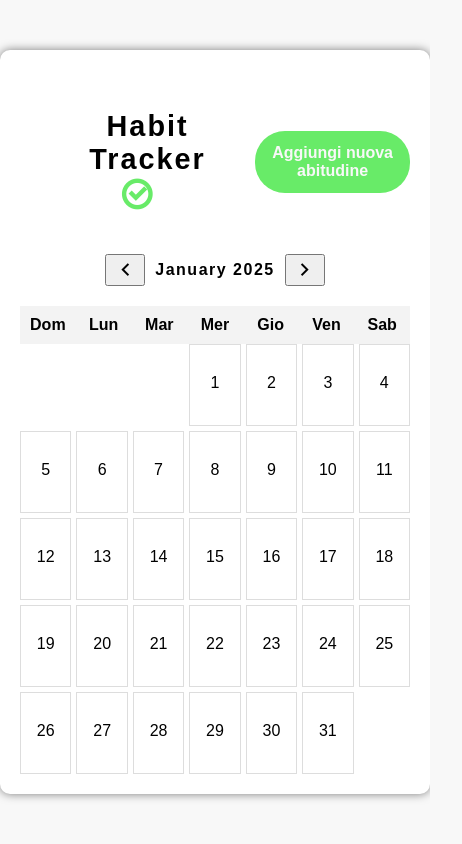
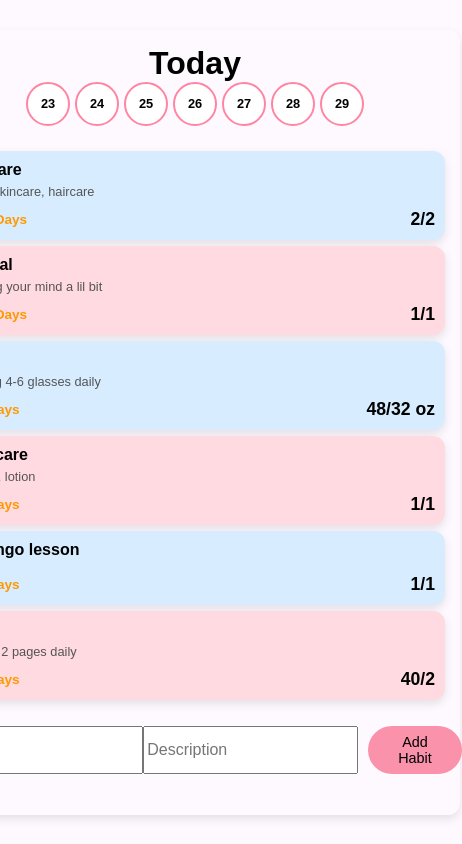
Before and after one commit to Gixyie/habitsapp, a React (Vite) app: page / in a window 390 px wide. Shown: the whole page, 462 px wide, since content can reach past the window. Built offline with nearby package versions, Linux system fonts and the light colour scheme.

Commit message:
ugrade-habitsapp

```diff
--- a/src/components/app/Calendar.css
+++ b/src/components/app/Calendar.css
@@ -58,3 +58,77 @@
 .empty-day {
   visibility: hidden;
 }
+/* 🟢 RESPONSIVE DESIGN */
+@media (max-width: 768px) {
+  .calendar {
+    max-width: 100%;
+    padding: 10px;
+  }
+
+  .weekdays {
+    font-size: 12px;
+    padding: 8px 0;
+  }
+
+  .days-grid {
+    grid-template-columns: repeat(7, minmax(30px, 1fr));
+    gap: 3px;
+  }
+
+  .calendar-day {
+    min-height: 50px;
+    font-size: 12px;
+    padding: 8px;
+  }
+
+  .habit-badge {
+    font-size: 0.7rem;
+    padding: 2px 5px;
+  }
+}
+
+@media (max-width: 480px) {
+  .weekdays {
+    font-size: 10px;
+    padding: 8px 0;
+  }
+
+  .days-grid {
+    grid-template-columns: repeat(7, minmax(35px, 1fr));
+   gap: 5px;
+  }
+
+  .calendar-day {
+    min-height: 55px;
+    font-size: 12px;
+    padding: 8px;
+  }
+
+  .habit-badge {
+    font-size: 0.7rem;
+    padding: 2px 5px;
+  }
+}
+@media (max-width: 480px) {
+  .weekdays {
+    font-size: 10px;
+    padding: 6px 0;
+  }
+
+  .days-grid {
+    grid-template-columns: repeat(7, minmax(30px, 1fr));
+    gap: 3px;
+  }
+
+  .calendar-day {
+    min-height: 50px;
+    font-size: 10px;
+    padding: 6px;
+    border-radius: 4px;
+  }
+
+  .habit-badge {
+    font-size: 0.65rem;
+    padding: 2px 4px;
+  }
+}
--- a/src/components/app/Calendar.jsx
+++ b/src/components/app/Calendar.jsx
@@ -1,23 +1,16 @@
-import React, { useState } from "react";
+import React from "react";
 import "./Calendar.css";
-import { useNavigate } from "react-router-dom";
 
-const Calendar = ({ month, year, activities, assignHabitToDay, habits, openDayFocus }) => {
-  const [selectedHabit, setSelectedHabit] = useState(null);  // Aggiungi stato per l'abitudine selezionata
-  const navigate = useNavigate();
+const Calendar = ({ month, year, activities, assignHabitToDay, openDayFocus, selectedHabit }) => {
   const daysInMonth = new Date(year, month + 1, 0).getDate();
   const firstDayOfWeek = new Date(year, month, 1).getDay();
 
   const handleDayClick = (day) => {
     if (selectedHabit) {
-      assignHabitToDay(day, selectedHabit); // Passa l'abitudine selezionata al giorno
+      assignHabitToDay(day);
     } else {
-      navigate(`/day/${day}`); // Se non c'è un'abitudine selezionata, apri il focus del giorno
+      openDayFocus(day);
     }
-  };
-
-  const handleHabitSelect = (habit) => {
-    setSelectedHabit(habit); // Imposta l'abitudine selezionata
   };
 
   return (
@@ -28,21 +21,11 @@ const Calendar = ({ month, year, activities, assignHabitToDay, habits, openDayFo
         ))}
       </div>
 
-      <div className="habits-selector">
-        {habits.map((habit, index) => (
-          <div key={index} className="habit-badge" onClick={() => handleHabitSelect(habit)} style={{ backgroundColor: habit.color }}>
-            {habit.name}
-          </div>
-        ))}
-      </div>
-
       <div className="days-grid">
-        {/* Aggiunge spazi vuoti prima del primo giorno del mese */}
         {Array.from({ length: firstDayOfWeek }, (_, i) => (
           <div key={`empty-${i}`} className="empty-day"></div>
         ))}
 
-        {/* Giorni del mese */}
         {Array.from({ length: daysInMonth }, (_, dayIndex) => {
           const day = dayIndex + 1;
           return (
--- a/src/components/app/HabitsApp.css
+++ b/src/components/app/HabitsApp.css
@@ -1,132 +1,313 @@
+/* Stili generali */
 body {
-  font-family: "Raleway", sans-serif;
-  background-color: #f8f8f8;
+  font-family: 'Arial', sans-serif;
+  background-color: #fef9ff;
+  margin: 0;
+  padding: 0;
   display: flex;
   justify-content: center;
   align-items: center;
-  height: 100vh;
-  margin: 0;
+  min-height: 100vh;
 }
 
+/* Contenitore principale */
 .container {
+  width: 90%;
+  max-width: 500px;
+  margin: auto;
+  text-align: center;
+  padding: 20px;
+  border-radius: 12px;
+  box-shadow: 0 4px 10px rgba(0, 0, 0, 0.1);
+}
+
+/* Navigazione del mese */
+.month-nav {
+  display: flex;
+  justify-content: space-between;
+  align-items: center;
+  margin: 20px 0;
+  font-size: 1.2rem;
+  font-weight: bold;
+}
+
+.month-nav button {
+  background: none;
+  border: none;
+  font-size: 1.5rem;
+  cursor: pointer;
+}
+
+/* Calendario */
+.calendar {
+  display: flex;
+  flex-wrap: wrap;
+  gap: 8px;
+  justify-content: center;
+  margin-bottom: 15px;
+}
+
+.calendar-day {
+  width: 42px;
+  height: 42px;
+  border-radius: 50%;
   background: white;
-  padding: 20px;
-  border-radius: 10px;
-  box-shadow: 0 0 10px rgba(0, 0, 0, 0.5);
-  width: 100%;
-  max-width: 1000px;
+  display: flex;
+  align-items: center;
+  justify-content: center;
+  font-size: 1rem;
+  font-weight: bold;
+  cursor: pointer;
+  transition: 0.3s ease;
+  border: 2px solid #ff85a2;
+}
 
+.calendar-day.selected {
+  background: #ff85a2;
+  color: white;
 }
-.header {
+
+.calendar-day.completed {
+  border: 2px solid #ffcd85;
+  background: #fff4e6;
+}
+
+/* Schede delle abitudini */
+.habit-card {
   display: flex;
-  justify-content: center;
+  flex-direction: column;
+  background: white;
+  border-radius: 12px;
+  padding: 15px;
+  margin: 10px 0;
+  box-shadow: 0 4px 10px rgba(0, 0, 0, 0.1);
+  text-align: left;
+  position: relative;
+  overflow: hidden;
+  transition: transform 0.3s ease;
+}
+
+.habit-card:hover {
+  transform: scale(1.03);
+}
+
+.habit-card:nth-child(odd) {
+  background: #d7edff;
+}
+
+.habit-card:nth-child(even) {
+  background: #ffdae0;
+}
+
+.habit-title {
+  font-size: 1.2rem;
+  font-weight: bold;
+  display: flex;
   align-items: center;
-text-align: center;
 }
-.header button {
-  padding: 13px 15px;
-  border-radius: 30px;
+
+.habit-description {
+  font-size: 0.9rem;
+  color: #555;
+  margin-top: 5px;
+}
+
+/* Badge progresso */
+.habit-progress {
+  display: flex;
+  justify-content: space-between;
+  align-items: center;
+  font-weight: bold;
+  margin-top: 10px;
+}
+
+.streak {
+  color: #ff9900;
+  display: flex;
+  align-items: center;
+}
+
+.habit-count {
+  font-size: 1.1rem;
+}
+
+/* 📱 Responsive Design */
+@media (max-width: 768px) {
+  .container {
+    width: 95%;
+  }
+
+  .calendar {
+    gap: 5px;
+  }
+
+  .calendar-day {
+    width: 38px;
+    height: 38px;
+    font-size: 0.9rem;
+  }
+
+  .habit-card {
+    padding: 12px;
+    margin: 8px 0;
+  }
+
+  .habit-title {
+    font-size: 1.1rem;
+  }
+
+  .habit-description {
+    font-size: 0.85rem;
+  }
+
+  .habit-progress {
+    font-size: 0.9rem;
+  }
+}
+
+@media (max-width: 480px) {
+  .calendar-day {
+    width: 34px;
+    height: 34px;
+    font-size: 0.8rem;
+  }
+
+  .habit-card {
+    padding: 10px;
+    margin: 6px 0;
+  }
+
+  .habit-title {
+    font-size: 1rem;
+  }
+
+  .habit-description {
+    font-size: 0.8rem;
+  }
+
+  .habit-progress {
+    font-size: 0.85rem;
+  }
+}
+/* Navigazione mese */
+.month-nav {
+  display: flex;
+  justify-content: space-between;
+  align-items: center;
+  font-size: 1.2rem;
+  margin-bottom: 10px;
+}
+
+.month-nav button {
+  background: #ff6b6b;
+  color: white;
   border: none;
+  padding: 10px;
+  border-radius: 50%;
   cursor: pointer;
   font-size: 1rem;
-  font-weight: 600;
-  background-color: rgb(104, 235, 104);
-  color: #f8f8f8;
-}
-h1 {
-  font-size: 1.8rem;
-  letter-spacing: 2px;
-  margin-right: 0px;
-  margin-bottom: 20px;
-  margin-top: 20px;
-  margin-left: 20px;
-  padding: 20px;
-  justify-content: center;
-  align-items: center;
-  text-align: center;
-}
-.ri-checkbox-circle-line{
-  font-size: 2.2rem;
-  font-weight: 600;
-color: rgb(104, 235, 104);
-margin-right: 20px;
 }
 
-.ri-arrow-left-s-line,.ri-arrow-right-s-line{
-font-size: 1.5rem;
-border: none;
-background-color: transparent;
-cursor: pointer;
+.month-nav button:hover {
+  background: #ff4d4d;
 }
 
-.add-habit-container {
+/* Calendario stile */
+.calendar {
   display: flex;
-
-}
-.add-habit-container input{
-  padding: 5px;
-  font-size: 1rem;
-  border-radius: 6px;
-  border: 1px solid;
-  margin-left: 4px;
-  margin-bottom: 8px;
-}
-.month-nav {
-  display: flex;
-  justify-content: center;
-  align-items: center;
-  gap: 10px;
-  margin-bottom: 20px;
-  font-size: 1 rem;
-  letter-spacing: 1.5px;
-  font-weight: 600;
+  justify-content: space-between;
+  overflow-x: auto;
+  padding-bottom: 10px;
 }
 
-.habit-list {
+.calendar-day {
+  width: 40px;
+  height: 40px;
+  border-radius: 50%;
+  display: flex;
+  align-items: center;
+  justify-content: center;
+  font-weight: bold;
+  cursor: pointer;
+}
+
+.calendar-day.selected {
+  background: #ff6b6b;
+  color: white;
+}
+/* Form per aggiungere una nuova abitudine */
+.habit-form {
   display: flex;
   flex-direction: column;
   gap: 10px;
+  margin-top: 20px;
+  background: #fff;
+  padding: 15px;
+  border-radius: 10px;
+  box-shadow: 0 2px 5px rgba(0, 0, 0, 0.1);
 }
 
-.habit-item {
-  display: flex;
-  align-items: center;
+.habit-input {
   padding: 10px;
-  border: 2px solid transparent;
-  border-radius: 5px;
-  cursor: pointer;
-}
-.habit-item.selected {
-  outline: 3px solid black;
-}
-.habit-color {
-  width: 15px;
-  height: 15px;
-  border-radius: 50%;
-  margin-right: 10px;
+  border: 1px solid #ddd;
+  border-radius: 6px;
+  font-size: 16px;
 }
 
-.add-habit-container button {
-  display: block;
-  margin: 10px auto;
-  height: 40px;
-  font-size: 0.6rem;
-  color: black;
+.add-button {
+  background: #4caf50;
+  color: white;
   border: none;
-  border-radius: 10%;
+  padding: 10px;
+  border-radius: 6px;
   cursor: pointer;
+  font-size: 1rem;
+}
+
+.add-button:hover {
+  background: #45a049;
+}
+
+/* Responsive design */
+@media (max-width: 500px) {
+  .container {
+    width: 100%;
+    padding: 15px;
+  }
+
+  .calendar {
+    justify-content: center;
+  }
+
+  .habit-card {
+    font-size: 14px;
+    padding: 10px;
+  }
+}
+.add-habit{
+  display: flex;
+  justify-content: center;
+  padding: 6px 8px;
+  margin-top: 20px;
+  margin-bottom: 20px;
 
 }
+.add-habit input{
+  font-size: 1rem;
+}
+.add-habit button{
+  padding: 8px 30px;
+  cursor: pointer;
+  font-size: 0.9rem;
+  text-align: center;
+  margin-left: 10px;
+  background-color: #f992aa;
+  border: none;
+  border-radius: 40px;
 
-.habit-modal-overlay {
-  position: fixed;
-  top: 0;
-  left: 0;
-  width: 100%;
-  height: 100%;
-  background: rgba(0, 0, 0, 0.5); /* Sfondo scuro trasparente */
-  display: flex;
-  align-items: center;
-  justify-content: center;
-  z-index: 1000;
 }
+.add-habit button:hover{
+  background-color: #ff85a2;
+  border: none;
+  color: white;
+}
--- a/src/components/app/HabitsApp.jsx
+++ b/src/components/app/HabitsApp.jsx
@@ -1,176 +1,67 @@
-import React, { useState, useEffect } from "react";
-import Calendar from "./Calendar";
+import React, { useState } from "react";
 import "./HabitsApp.css";
-import Habit from "../../Habit"; // Importiamo il form correttamente
-import { useNavigate } from "react-router-dom"; // Importiamo useNavigate
-
 
 const HabitsApp = () => {
-  const [habits, setHabits] = useState([]);
-  const [selectedHabit, setSelectedHabit] = useState(null);
-  const [currentMonth, setCurrentMonth] = useState(new Date().getMonth());
-  const [currentYear, setCurrentYear] = useState(new Date().getFullYear());
-  const [calendarActivities, setCalendarActivities] = useState({});
-  const [showHabitForm, setShowHabitForm] = useState(false);
-  const [newHabitName, setNewHabitName] = useState("");
-  const [newHabitColor, setNewHabitColor] = useState("#FF5733");
-  const navigate = useNavigate(); // Hook per la navigazione
+  const [habits, setHabits] = useState([
+    { id: 1, title: "Self care", description: "Teeth, skincare, haircare", streak: 26, progress: "2/2" },
+    { id: 2, title: "Journal", description: "Clearing your mind a lil bit", streak: 30, progress: "1/1" },
+    { id: 3, title: "Water", description: "Drinking 4-6 glasses daily", streak: 6, progress: "48/32 oz" },
+    { id: 4, title: "Bodycare", description: "Shower, lotion", streak: 7, progress: "1/1" },
+    { id: 5, title: "Duolingo lesson", description: "", streak: 2, progress: "1/1" },
+    { id: 6, title: "Read", description: "At least 2 pages daily", streak: 2, progress: "40/2" }
+  ]);
 
-  const openDayFocus = (date) => {
-    navigate(`/day/${date}`);
-  };
-  useEffect(() => {
-    const savedData = JSON.parse(localStorage.getItem("habitData")) || {};
-    setCalendarActivities(savedData);
-  }, []);
+  const [newHabit, setNewHabit] = useState({ title: "", description: "" });
 
-
-  useEffect(() => {
-    const savedData = localStorage.getItem("habitData");
-    if (savedData) {
-      setCalendarActivities(JSON.parse(savedData));
-    }
-  }, []);
-
-  useEffect(() => {
-    if (Object.keys(calendarActivities).length > 0) {
-      localStorage.setItem("habitData", JSON.stringify(calendarActivities));
-    }
-  }, [calendarActivities]);
-
-  useEffect(() => {
-    const savedHabits = localStorage.getItem("habitsList");
-    if (savedHabits) {
-      setHabits(JSON.parse(savedHabits));
-    }
-  }, []);
-
-
-  const addHabit = () => {
-    if (newHabitName.trim()) {
-      const updatedHabits = [...habits, { name: newHabitName, color: newHabitColor || getRandomColor() }];
-      setHabits(updatedHabits);
-      localStorage.setItem("habitsList", JSON.stringify(updatedHabits)); // Salva le abitudini nel localStorage
-      setNewHabitName("");
-      setNewHabitColor("#FF5733"); // Reset del colore
-      setShowHabitForm(false); // Chiudi il form dopo aver aggiunto l'abitudine
+  const handleAddHabit = () => {
+    if (newHabit.title.trim() !== "") {
+      setHabits([
+        ...habits,
+        { id: habits.length + 1, ...newHabit, streak: 0, progress: "0/1" }
+      ]);
+      setNewHabit({ title: "", description: "" });
     }
   };
 
-  const removeHabitFromList = (habitName) => {
-    const updatedHabits = habits.filter(habit => habit.name !== habitName);
-    setHabits(updatedHabits);
-    localStorage.setItem("habitsList", JSON.stringify(updatedHabits)); // Aggiorna il localStorage
-  };
-
-
-  const selectHabit = (habit) => {
-    setSelectedHabit(habit);
-  };
-
-  const assignHabitToDay = (day) => {
-    if (!selectedHabit) return;
-
-    setCalendarActivities((prev) => {
-      const updated = { ...prev };
-      if (!updated[currentYear]) updated[currentYear] = {};
-      if (!updated[currentYear][currentMonth]) updated[currentYear][currentMonth] = {};
-      if (!updated[currentYear][currentMonth][day]) updated[currentYear][currentMonth][day] = [];
-
-      // Evita duplicati
-      if (!updated[currentYear][currentMonth][day].some(habit => habit.name === selectedHabit.name)) {
-        updated[currentYear][currentMonth][day].push(selectedHabit);
-      }
-
-      return updated;
-    });
-  };
-
-  const changeMonth = (offset) => {
-    let newMonth = currentMonth + offset;
-    let newYear = currentYear;
-    if (newMonth < 0) {
-      newMonth = 11;
-      newYear--;
-    } else if (newMonth > 11) {
-      newMonth = 0;
-      newYear++;
-    }
-    setCurrentMonth(newMonth);
-    setCurrentYear(newYear);
-  };
-
-  const removeHabitFromDay = (date, habitName) => {
-    const key = `${currentYear}-${currentMonth}`;
-    setCalendarActivities((prev) => {
-      const updated = { ...prev };
-      if (updated[key] && updated[key][date]) {
-        updated[key][date] = updated[key][date].filter(habit => habit.name !== habitName);
-        if (updated[key][date].length === 0) {
-          delete updated[key][date]; // Se non ci sono più abitudini, elimina il giorno
-        }
-      }
-      return updated;
-    });
-  };
-
-
   return (
     <div className="container">
-      <div className="header">
-        <h1>Habit Tracker <i className="ri-checkbox-circle-line"></i></h1>
-        <button onClick={() => setShowHabitForm(true)}>Aggiungi nuova abitudine</button>
-      </div>
-
-      {/* Mostra il form come popup/modal */}
-      {showHabitForm && (
-        <div className="habit-modal-overlay" onClick={()=> setShowHabitFprm(false)}>
-        <Habit
-          newHabitName={newHabitName}
-          setNewHabitName={setNewHabitName}
-          newHabitColor={newHabitColor}
-          setNewHabitColor={setNewHabitColor}
-          addHabit={addHabit}
-          setShowHabitForm={setShowHabitForm} // Passiamo la funzione per chiudere il popup
-        />
-        </div>
-      )}
-
-      {/* Navigazione per cambiare mese */}
-      <div className="month-nav">
-        <button onClick={() => changeMonth(-1)}><i className="ri-arrow-left-s-line"></i></button>
-        <span>{new Date(currentYear, currentMonth).toLocaleString("default", { month: "long", year: "numeric" })}</span>
-        <button onClick={() => changeMonth(1)}><i className="ri-arrow-right-s-line"></i></button>
-      </div>
-
-      {/* Lista delle abitudini */}
-      <div className="habit-list">
-        {habits.map((habit, index) => (
-          <div
-            key={index}
-            className="habit-item"
-            style={{ backgroundColor: habit.color }}
-            onClick={(e) => {
-              e.stopPropagation(); // Impedisce di attivare altri eventi indesiderati
-              selectHabit(habit);
-            }}
-          >
-            {habit.name}
-            <button onClick={(e) => { e.stopPropagation(); removeHabitFromList(habit.name); }}>❌</button>
-
+      <h1>Today</h1>
+      <div className="calendar">
+        {[...Array(7)].map((_, i) => (
+          <div key={i} className="calendar-day">
+            {23 + i}
           </div>
         ))}
       </div>
 
-      {/* Calendario */}
-      <Calendar
-        month={currentMonth}
-        year={currentYear}
-        activities={calendarActivities[`${currentYear}-${currentMonth}`] || {}}
-        assignHabitToDay={assignHabitToDay}
-        habits={habits}
-        openDayFocus={openDayFocus} // Passiamo la funzione al calendario
-      />
+      <div className="habit-list">
+        {habits.map((habit) => (
+          <div key={habit.id} className="habit-card">
+            <div className="habit-title">{habit.title}</div>
+            <div className="habit-description">{habit.description}</div>
+            <div className="habit-progress">
+              <span className="streak">🔥 {habit.streak} Days</span>
+              <span className="habit-count">{habit.progress}</span>
+            </div>
+          </div>
+        ))}
+      </div>
+
+      <div className="add-habit">
+        <input
+          type="text"
+          placeholder="Habit title"
+          value={newHabit.title}
+          onChange={(e) => setNewHabit({ ...newHabit, title: e.target.value })}
+        />
+        <input
+          type="text"
+          placeholder="Description"
+          value={newHabit.description}
+          onChange={(e) => setNewHabit({ ...newHabit, description: e.target.value })}
+        />
+        <button onClick={handleAddHabit}>Add Habit</button>
+      </div>
     </div>
   );
 };
```
Also changed, not shown: src/Habit.css (+30 -1 lines).
